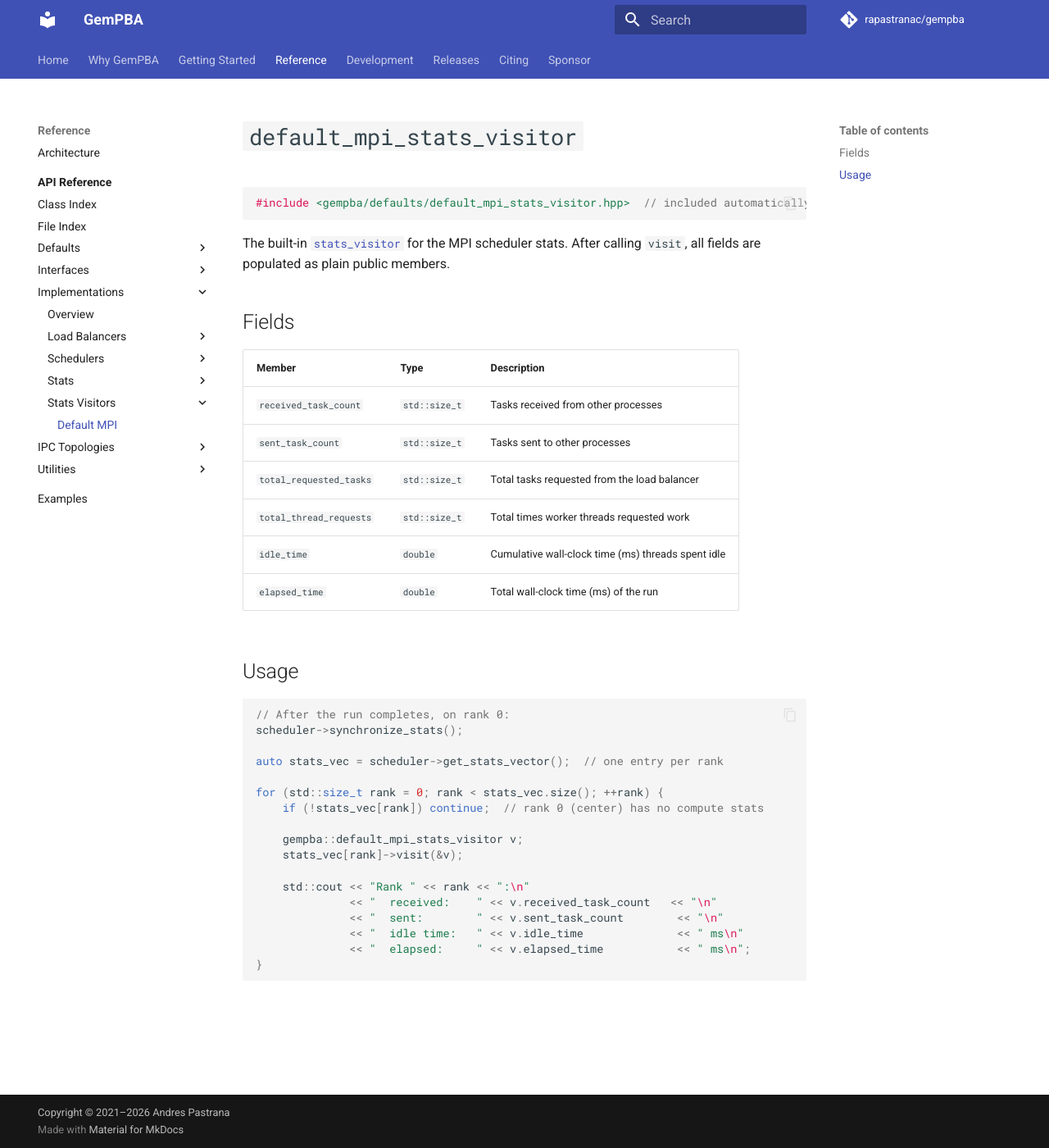
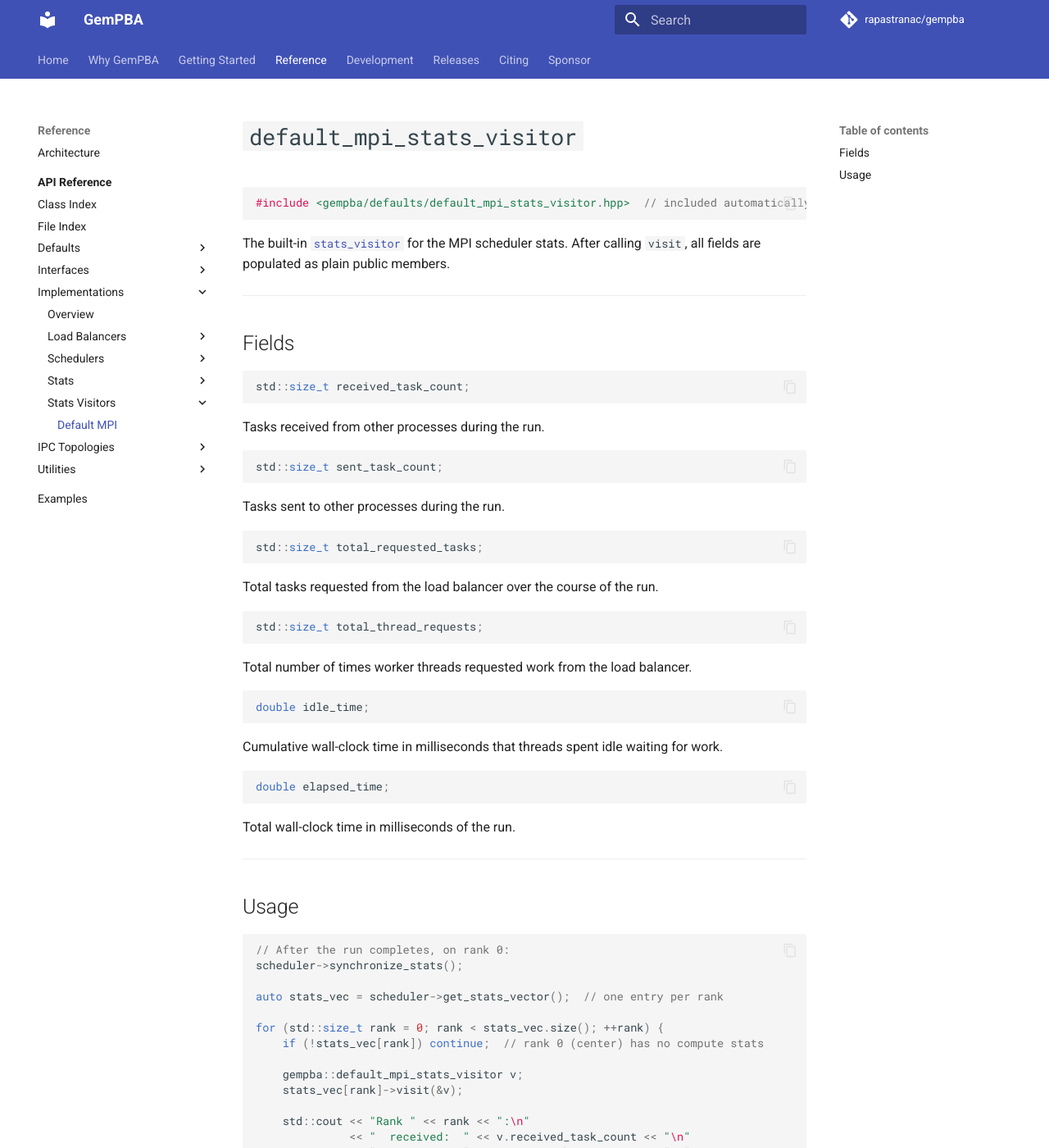
Before and after one commit to rapastranac/gempba-docs, an MkDocs documentation site: the page built from docs/reference/implementations/stats-visitors/default-mpi-stats-visitor.md, in a window 1280 px wide and 1400 px high. Shown: the whole window at 82% size. Built offline with MkDocs 1.6.1 and Material for MkDocs 9.7.7, drawn with Linux system fonts in a browser that asks for light colours; comment, search, counter and statistics services are not loaded.

Commit message:
#8 Reformat stats and stats-visitor pages to per-member code block style

````diff
--- a/docs/reference/implementations/stats-visitors/default-mpi-stats-visitor.md
+++ b/docs/reference/implementations/stats-visitors/default-mpi-stats-visitor.md
@@ -6,16 +6,47 @@
 
 The built-in [`stats_visitor`](../../interfaces/stats-visitor.md) for the MPI scheduler stats. After calling `visit`, all fields are populated as plain public members.
 
+---
+
 ## Fields
 
-| Member | Type | Description |
-|---|---|---|
-| `received_task_count` | `std::size_t` | Tasks received from other processes |
-| `sent_task_count` | `std::size_t` | Tasks sent to other processes |
-| `total_requested_tasks` | `std::size_t` | Total tasks requested from the load balancer |
-| `total_thread_requests` | `std::size_t` | Total times worker threads requested work |
-| `idle_time` | `double` | Cumulative wall-clock time (ms) threads spent idle |
-| `elapsed_time` | `double` | Total wall-clock time (ms) of the run |
+```cpp
+std::size_t received_task_count;
+```
+
+Tasks received from other processes during the run.
+
+```cpp
+std::size_t sent_task_count;
+```
+
+Tasks sent to other processes during the run.
+
+```cpp
+std::size_t total_requested_tasks;
+```
+
+Total tasks requested from the load balancer over the course of the run.
+
+```cpp
+std::size_t total_thread_requests;
+```
+
+Total number of times worker threads requested work from the load balancer.
+
+```cpp
+double idle_time;
+```
+
+Cumulative wall-clock time in milliseconds that threads spent idle waiting for work.
+
+```cpp
+double elapsed_time;
+```
+
+Total wall-clock time in milliseconds of the run.
+
+---
 
 ## Usage
 
@@ -32,9 +63,9 @@ for (std::size_t rank = 0; rank < stats_vec.size(); ++rank) {
     stats_vec[rank]->visit(&v);
 
     std::cout << "Rank " << rank << ":\n"
-              << "  received:    " << v.received_task_count   << "\n"
-              << "  sent:        " << v.sent_task_count        << "\n"
-              << "  idle time:   " << v.idle_time              << " ms\n"
-              << "  elapsed:     " << v.elapsed_time           << " ms\n";
+              << "  received:  " << v.received_task_count << "\n"
+              << "  sent:      " << v.sent_task_count     << "\n"
+              << "  idle time: " << v.idle_time           << " ms\n"
+              << "  elapsed:   " << v.elapsed_time        << " ms\n";
 }
 ```
````
Also changed, not shown: docs/reference/implementations/stats/default-mpi-stats.md (+39 -8 lines).
